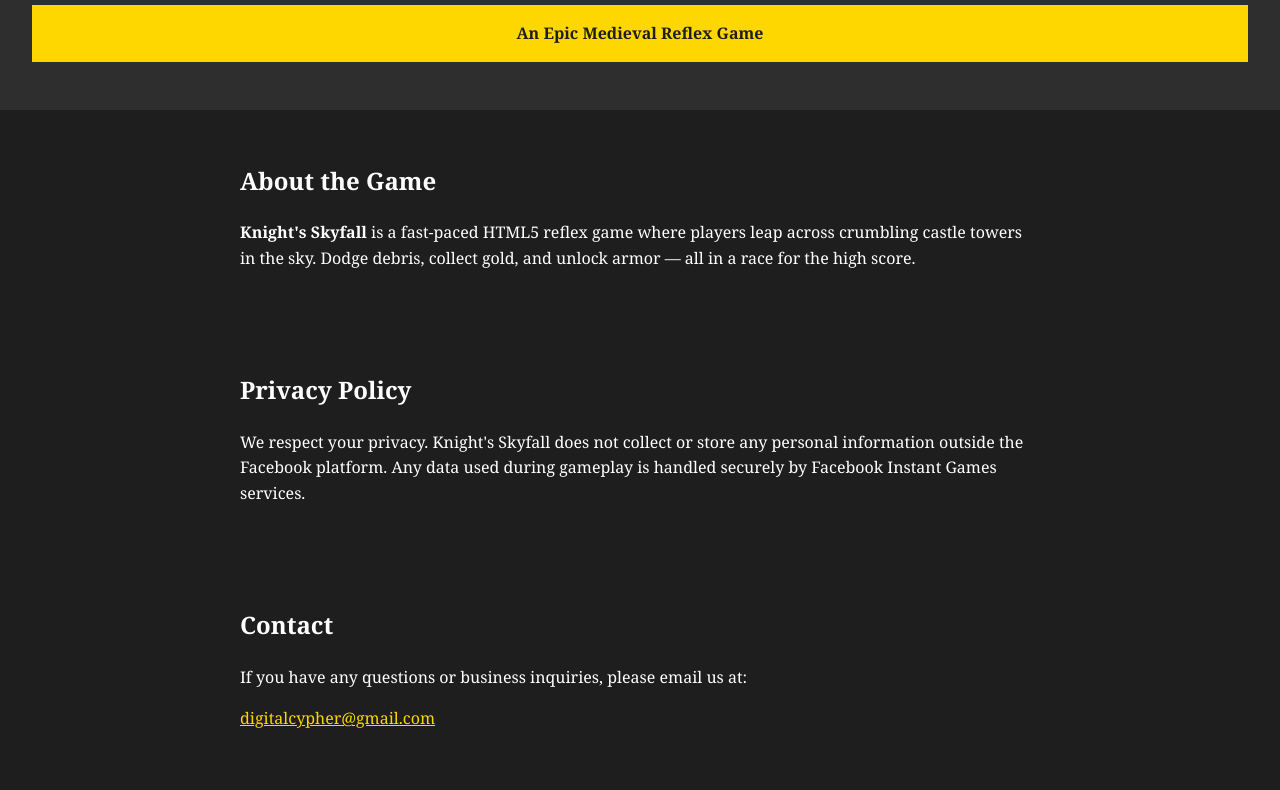
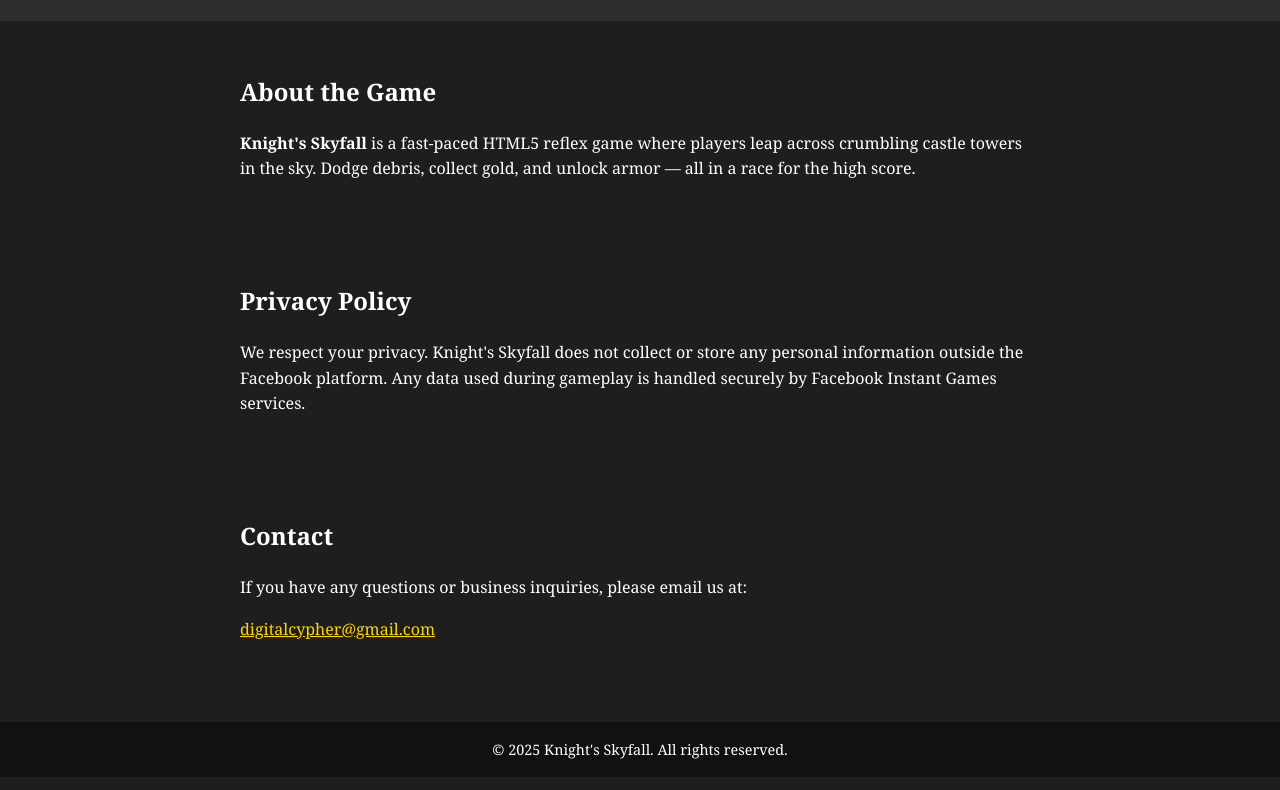
Before and after one commit to shakality/knight-Skyfall, a plain HTML site: page index.html in a window 1280 px wide. Shown: the part 266-1056 px from the top of the page. Drawn offline with Linux system fonts and the light colour scheme.

Commit message:
Update index.html

```diff
--- a/index.html
+++ b/index.html
@@ -55,7 +55,6 @@
     <img src="https://ibb.co/mC49zPX3" alt="Knight's Skyfall Logo" style="max-width: 180px; margin-bottom: 1rem;">
 <h1 style="font-size: 2.5rem; color: #FFD700; margin: 0;">Knight's Skyfall</h1>
 
-    <div class="cta">An Epic Medieval Reflex Game</div>
   </header>
 
   <section>
```
